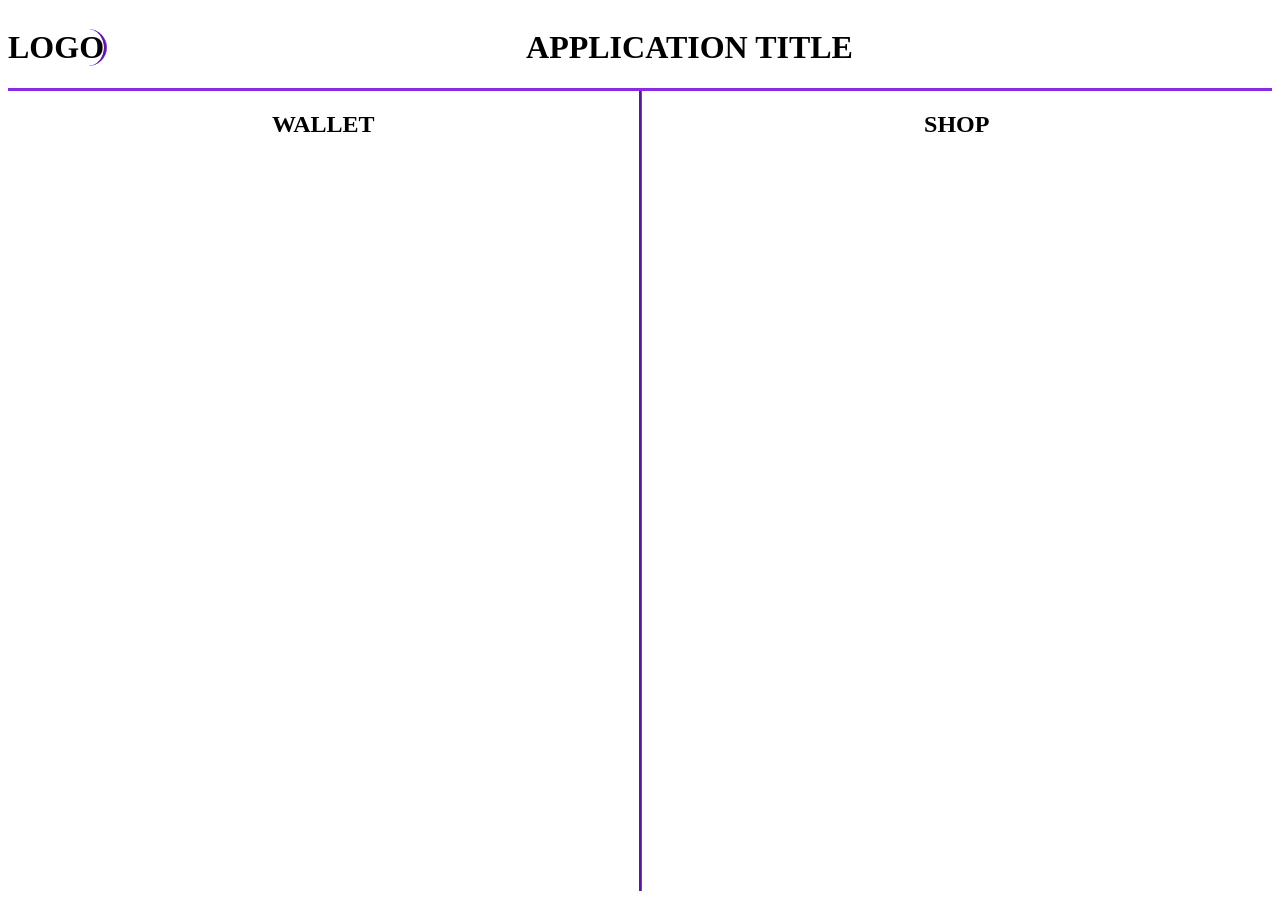
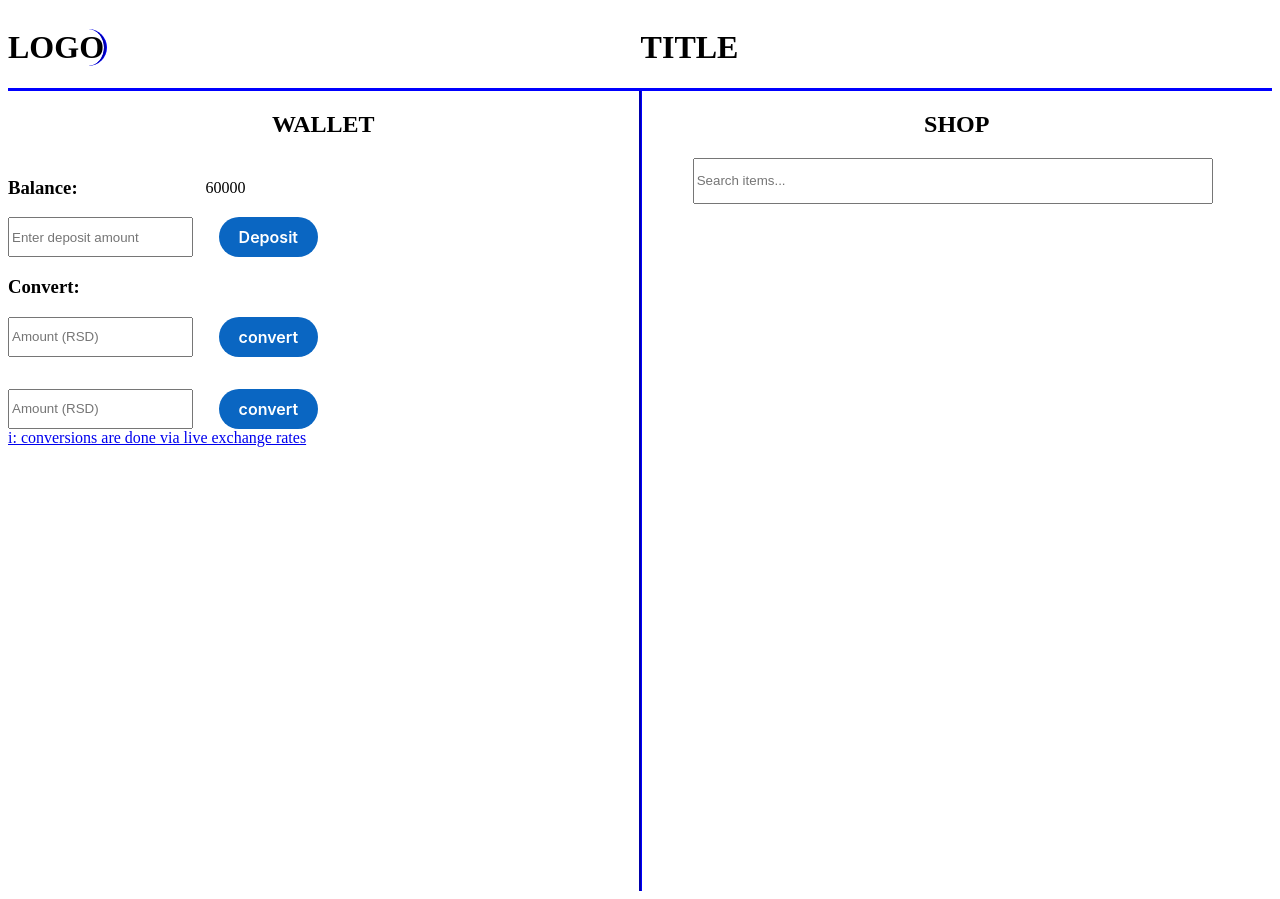
Before and after one commit to Dw1GHTY/RxJS-projekat-18289, a website built with webpack: page index.html in a window 1280 px wide. Built offline with nearby package versions, Linux system fonts and the light colour scheme.

Commit message:
Staticki html 2

```diff
--- a/index.html
+++ b/index.html
@@ -10,6 +10,6 @@
 
 
 
-    <script src="./dist/bundle.js"></script>
+    <script src="./dist/bundle.js" type="module"></script>
 </body>
 </html>
--- a/src/index.ts
+++ b/src/index.ts
@@ -1,69 +1,8 @@
 /* const url = "http://localhost:3000/db/people-db.json"; */
 
-
-const appContainer = document.createElement('div');
-appContainer.classList.add('app-container');
-document.body.appendChild(appContainer);
+import { render } from "./views/main";
 
 
 
-//header
-const headerContainer = document.createElement('div');
-headerContainer.classList.add('header-container');
-appContainer.appendChild(headerContainer);
 
-const logoContainer = document.createElement('div');
-logoContainer.classList.add('logo-container');
-headerContainer.appendChild(logoContainer);
-
-const appLogo = document.createElement('h1');
-appLogo.classList.add('app-logo')
-appLogo.textContent = "LOGO";
-logoContainer.appendChild(appLogo);
-
-const appTitleContainer = document.createElement('div');
-appTitleContainer.classList.add('app-title-container')
-headerContainer.appendChild(appTitleContainer);
-
-const appTitle = document.createElement('h1');
-appTitle.classList.add('app-title')
-appTitle.innerHTML = "APPLICATION TITLE";
-appTitleContainer.appendChild(appTitle);
-
-
-
-//main
-const workspaceContainer = document.createElement('div');
-workspaceContainer.classList.add('workspace-container');
-appContainer.appendChild(workspaceContainer);
-
-const walletContainer = document.createElement('div');
-walletContainer.classList.add('wallet-container');
-workspaceContainer.appendChild(walletContainer);
-
-const shopContainer = document.createElement('div');
-shopContainer.classList.add('shop-container');
-workspaceContainer.appendChild(shopContainer);
-
-
-
-//WALLET
-const walletTitleContainer = document.createElement('div');
-walletTitleContainer.classList.add('wallet-title-container');
-walletContainer.appendChild(walletTitleContainer);
-
-const walletTitle = document.createElement('h2');
-walletTitle.classList.add('wallet-title');
-walletTitle.innerHTML = "WALLET";
-walletTitleContainer.appendChild(walletTitle);
-
-
-//SHOP
-const shopTitleContainer = document.createElement('div');
-shopTitleContainer.classList.add('shop-title-container');
-shopContainer.appendChild(shopTitleContainer);
-
-const shopTitle = document.createElement('h2');
-shopTitle.classList.add('shop-title');
-shopTitle.innerHTML = "SHOP";
-shopTitleContainer.appendChild(shopTitle);
+render();
--- /dev/null
+++ b/src/views/header.ts
@@ -0,0 +1,26 @@
+export function createHeaderSection(appContainer: HTMLElement): HTMLElement{
+
+    const headerContainer = document.createElement('div');
+    headerContainer.classList.add('header-container');
+    appContainer.appendChild(headerContainer);
+
+    const logoContainer = document.createElement('div');
+    logoContainer.classList.add('logo-container');
+    headerContainer.appendChild(logoContainer);
+
+    const appLogo = document.createElement('h1');
+    appLogo.classList.add('app-logo')
+    appLogo.textContent = "LOGO";
+    logoContainer.appendChild(appLogo);
+
+    const appTitleContainer = document.createElement('div');
+    appTitleContainer.classList.add('app-title-container')
+    headerContainer.appendChild(appTitleContainer);
+
+    const appTitle = document.createElement('h1');
+    appTitle.classList.add('app-title')
+    appTitle.innerHTML = "TITLE";
+    appTitleContainer.appendChild(appTitle);
+
+    return appContainer;
+}
--- /dev/null
+++ b/src/views/main.ts
@@ -0,0 +1,22 @@
+import { createShopSection } from "./shop";
+import { createWalletSection} from "./wallet";
+import { createHeaderSection } from "./header";
+
+export function render(){
+
+    const appContainer = document.createElement('div');
+    appContainer.classList.add('app-container');
+    document.body.appendChild(appContainer);
+
+    createHeaderSection(appContainer);
+
+    const workspaceContainer = document.createElement('div');
+    workspaceContainer.classList.add('workspace-container');
+    appContainer.appendChild(workspaceContainer);
+
+    const wallet = createWalletSection(workspaceContainer);
+    workspaceContainer.appendChild(wallet);
+
+    const shop = createShopSection(workspaceContainer);
+    workspaceContainer.appendChild(shop);
+}
--- /dev/null
+++ b/src/views/shop.ts
@@ -0,0 +1,39 @@
+
+export function createShopSection(workspaceContainer: HTMLElement): HTMLElement{
+
+    const shopContainer = document.createElement('div');
+    shopContainer.classList.add('shop-container');
+    workspaceContainer.appendChild(shopContainer);
+
+    //#region title
+    const shopTitleContainer = document.createElement('div');
+    shopTitleContainer.classList.add('shop-title-container');
+    shopContainer.appendChild(shopTitleContainer);
+
+    const shopTitle = document.createElement('h2');
+    shopTitle.classList.add('shop-title');
+    shopTitle.innerHTML = "SHOP";
+    shopTitleContainer.appendChild(shopTitle);
+    //#endregion
+
+    //#region search
+    const searchContainer = document.createElement('div');
+    searchContainer.classList.add('search-container');
+    shopContainer.appendChild(searchContainer);
+
+    const searchBar = document.createElement('input');
+    searchBar.classList.add('search-bar');
+    searchBar.placeholder = "Search items...";
+    searchContainer.appendChild(searchBar);
+    //#endregion
+
+    //#region filter
+    const filterContainer = document.createElement('div');
+    filterContainer.classList.add('filet-container');
+    shopContainer.appendChild(filterContainer);
+
+
+    //#endregion
+
+    return shopContainer;
+}
--- /dev/null
+++ b/src/views/wallet.ts
@@ -0,0 +1,100 @@
+export function createWalletSection(workspaceContainer: HTMLElement): HTMLElement{
+
+     const walletContainer = document.createElement('div');
+     walletContainer.classList.add('wallet-container');
+     workspaceContainer.appendChild(walletContainer);
+
+     //#region title
+     const walletTitleContainer = document.createElement('div');
+     walletTitleContainer.classList.add('wallet-title-container');
+     walletContainer.appendChild(walletTitleContainer);
+
+     const walletTitle = document.createElement('h2');
+     walletTitle.classList.add('wallet-title');
+     walletTitle.innerHTML = "WALLET";
+     walletTitleContainer.appendChild(walletTitle);
+    //#endregion
+
+     //#region deposit
+     const balanceContainer = document.createElement('div');
+     balanceContainer.classList.add('balance-container');
+     walletContainer.appendChild(balanceContainer);
+
+     const balanceLabel = document.createElement('h3');
+     balanceLabel.classList.add('balance-title');
+     balanceLabel.innerHTML = 'Balance: ';
+     balanceContainer.appendChild(balanceLabel);
+
+     const balance = document.createElement('div');
+     balance.classList.add('balance');
+     balance.innerHTML = "60000";
+     balanceContainer.appendChild(balance);
+    //#endregion
+
+     //#region deposit
+     const depositContainer = document.createElement('div');
+     depositContainer.classList.add('deposit-container');
+     walletContainer.appendChild(depositContainer);
+
+     const depositInput = document.createElement('input');
+     depositInput.classList.add('deposit-input');
+     depositInput.placeholder = "Enter deposit amount";
+     depositContainer.appendChild(depositInput);
+
+     const depositButton = document.createElement('button');
+     depositButton.classList.add('wallet-button');
+     depositButton.innerHTML = "Deposit"
+     depositContainer.appendChild(depositButton);
+    //#endregion
+
+     //#region convert
+     const convertContainer = document.createElement('div');
+     convertContainer.classList.add('convert-container');
+     walletContainer.appendChild(convertContainer);
+
+     const convertTitle = document.createElement('h3');
+     convertTitle.classList.add('convert-title');
+     convertTitle.innerHTML = "Convert: ";
+     convertContainer.appendChild(convertTitle);
+
+     const toEuroContainer = document.createElement('div');
+     toEuroContainer.classList.add('to-euro-container');
+     convertContainer.appendChild(toEuroContainer);
+
+     const toEuroAmount = document.createElement('input');
+     toEuroAmount.classList.add('to-euro-amount');
+     toEuroAmount.placeholder = "Amount (RSD)";
+     toEuroContainer.appendChild(toEuroAmount);
+
+     const toEuroButton = document.createElement('button');
+     toEuroButton.classList.add('wallet-button');
+     toEuroButton.innerHTML = "convert";
+     toEuroContainer.appendChild(toEuroButton);
+
+     const toDollarContainer = document.createElement('div');
+     toDollarContainer.classList.add('to-dollar-container');
+     convertContainer.appendChild(toDollarContainer);
+
+     const toDollarAmount = document.createElement('input');
+     toDollarAmount.classList.add('to-dollar-amount');
+     toDollarAmount.placeholder = "Amount (RSD)";
+     toDollarContainer.appendChild(toDollarAmount);
+
+     const toDollarButton = document.createElement('button');
+     toDollarButton.classList.add('wallet-button');
+     toDollarButton.innerHTML = "convert";
+     toDollarContainer.appendChild(toDollarButton);
+    //#endregion
+
+    const conversionInfoContainer = document.createElement('div');
+    conversionInfoContainer.classList.add('conversion-info-container');
+    walletContainer.appendChild(conversionInfoContainer);
+
+    const conversionInfoLink = document.createElement('a');
+    conversionInfoLink.classList.add('conversion-info-link');
+    conversionInfoLink.innerHTML = "i: conversions are done via live exchange rates";
+    conversionInfoLink.href = "https://www.msn.com/en-xl/money/portfolio?tab=Related&id=avsaec&ocid=ansMSNMoney11&duration=1D&src=b_rscrsl&relatedQuoteId=avsaec&relatedSource=MlAl";
+    conversionInfoContainer.appendChild(conversionInfoLink);
+
+    return walletContainer;
+}
--- a/styles/main.css
+++ b/styles/main.css
@@ -7,7 +7,7 @@
     display: flex;
 
     height: 10vh;
-    border-bottom: solid blueviolet;
+    border-bottom: solid blue;
 }
 
 .logo-container {
@@ -15,7 +15,7 @@
 }
 
 .app-logo {
-    border-right: groove blueviolet;
+    border-right: groove blue;
     border-radius: 9999px;
 }
 
@@ -37,7 +37,7 @@
     width: 50vw;
     height: 100vh;
     border-right-style: groove;
-    border-color: blueviolet;
+    border-color: blue;
 }
 
 .wallet-title-container {
@@ -46,6 +46,105 @@
 }
 
 .wallet-title {}
+
+.balance-container{
+    display: flex;
+    flex-direction: row;
+    flex-wrap: wrap;
+    align-items: center;
+}
+.balance{
+    margin-left: 10vw;
+}
+
+.deposit-container{
+    display: flex;
+    flex-direction: row;
+    flex-wrap: wrap;
+}
+
+
+/* CSS */
+.wallet-button {
+  margin-left: 2vw;
+  align-items: center;
+  background-color: #0A66C2;
+  border: 0;
+  border-radius: 100px;
+  box-sizing: border-box;
+  color: #ffffff;
+  cursor: pointer;
+  display: inline-flex;
+  font-family: -apple-system, system-ui, system-ui, "Segoe UI", Roboto, "Helvetica Neue", "Fira Sans", Ubuntu, Oxygen, "Oxygen Sans", Cantarell, "Droid Sans", "Apple Color Emoji", "Segoe UI Emoji", "Segoe UI Symbol", "Lucida Grande", Helvetica, Arial, sans-serif;
+  font-size: 16px;
+  font-weight: 600;
+  justify-content: center;
+  line-height: 20px;
+  max-width: 480px;
+  min-height: 40px;
+  min-width: 0px;
+  overflow: hidden;
+  padding: 0px;
+  padding-left: 20px;
+  padding-right: 20px;
+  text-align: center;
+  touch-action: manipulation;
+  transition: background-color 0.167s cubic-bezier(0.4, 0, 0.2, 1) 0s, box-shadow 0.167s cubic-bezier(0.4, 0, 0.2, 1) 0s, color 0.167s cubic-bezier(0.4, 0, 0.2, 1) 0s;
+  user-select: none;
+  -webkit-user-select: none;
+  vertical-align: middle;
+}
+
+.wallet-button:hover,
+.wallet-button:focus {
+  background-color: #16437E;
+  color: #ffffff;
+}
+
+.wallet-button:active {
+  background: #09223b;
+  color: rgb(255, 255, 255, .7);
+}
+
+.wallet-button:disabled {
+  cursor: not-allowed;
+  background: rgba(0, 0, 0, .08);
+  color: rgba(0, 0, 0, .3);
+}
+
+
+.convert-container{
+    display: flex;
+    flex-direction: column;
+}
+
+.to-euro-container{
+    display: flex;
+    flex-direction: row;
+    flex-wrap: wrap;
+    margin-bottom: 4vh;
+}
+
+.to-dollar-container{
+    display: flex;
+    flex-direction: row;
+    flex-wrap: wrap;
+}
+
+.conversion-info-container{
+
+}
+.conversion-info-link{
+
+}
+
+
+
+
+
+
+
+
 
 
 
@@ -60,3 +159,12 @@
 }
 
 .shop-title {}
+
+.search-container{
+
+}
+.search-bar{
+    margin-left: 4vw;
+    height: 5vh;
+    width: 40vw;
+}
```
Also changed, not shown: dist/bundle.js.
